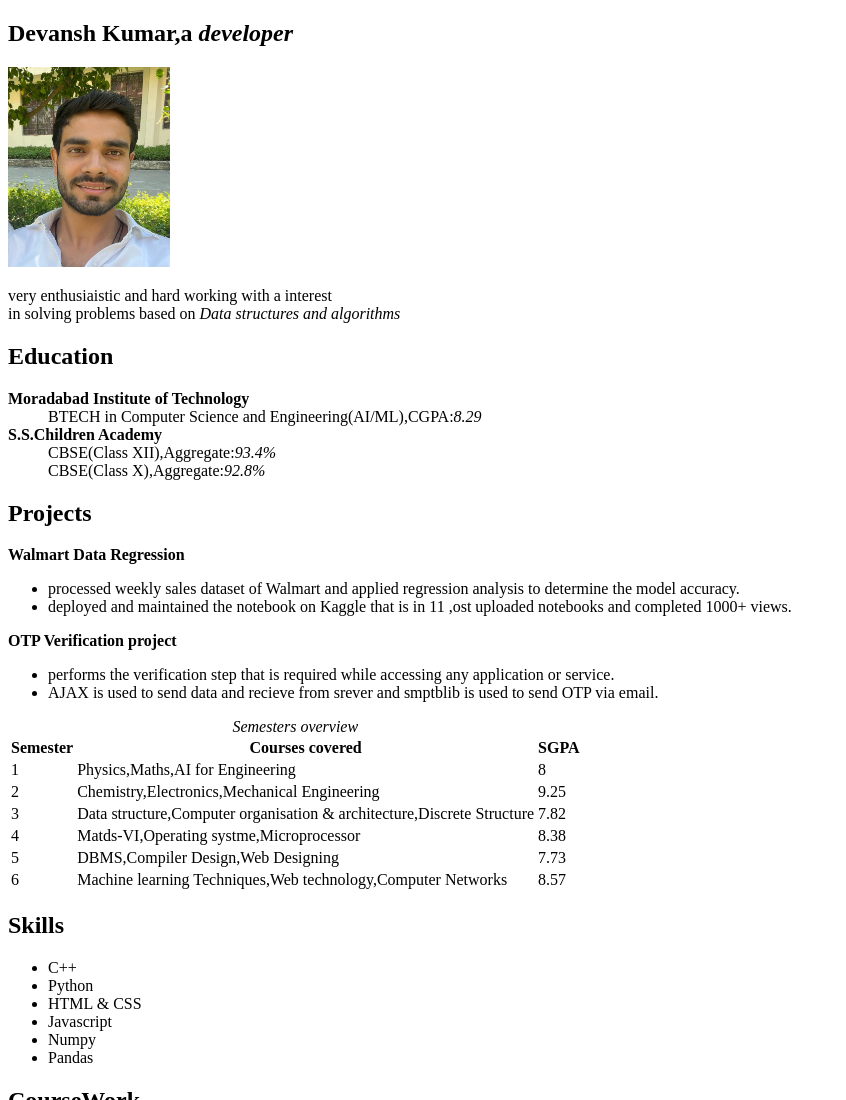
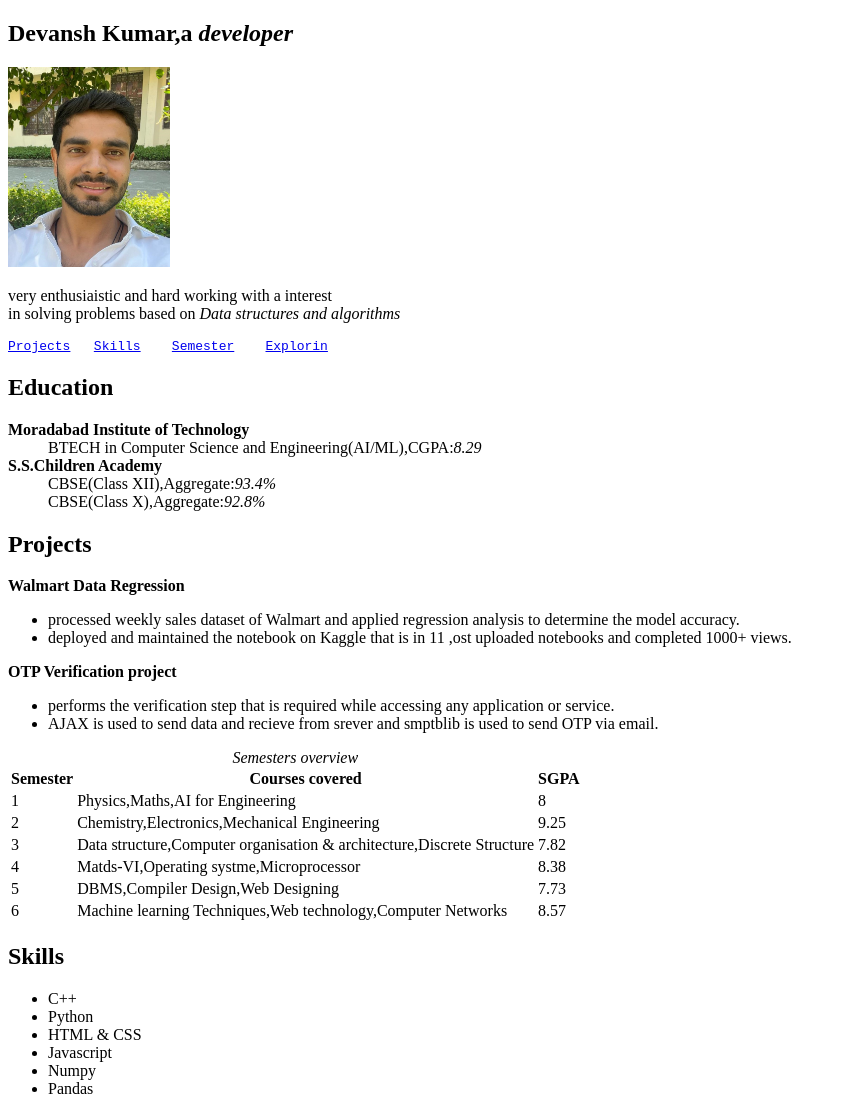
Before and after one commit to Devansh-13/Bootcamp, a plain HTML site: page index.html in a window 1280 px wide. Shown: the top 1100 px of the page, without its empty margins (0-846 px from the left). Drawn offline with Linux system fonts and the light colour scheme.

Commit message:
added active section link

```diff
--- a/index.html
+++ b/index.html
@@ -11,6 +11,8 @@
     <section>
         <p>very enthusiaistic and hard working with a interest <br>
     in solving problems based on <Em>Data structures and algorithms</Em>  </p>
+    <pre>
+<a href="#projects">Projects</a>   <a href="#skills">Skills</a>    <a href="#semesters overview">Semester</a>    <a href="#video">Explorin</a> </pre>
     <h2>Education</h2>
     <dl>
         <dt><b>Moradabad Institute of Technology</b></dt>
@@ -20,8 +22,8 @@
         <dd>CBSE(Class X),Aggregate:<em>92.8%</em></dd>
     </dl>
     </section>
-    <h2>Projects</h2>
     <section id="projects">
+        <h2>Projects</h2>
         <dl>
             <dt><strong>Walmart Data Regression</strong></dt>
             <ul type="disc">
@@ -43,7 +45,7 @@
             </ul>
         </dl>
     </section>
-    <section id="Semesters overview">
+    <section id="semesters overview">
         <table >
             <caption><em>Semesters overview</em></caption>
             <tr>
```
